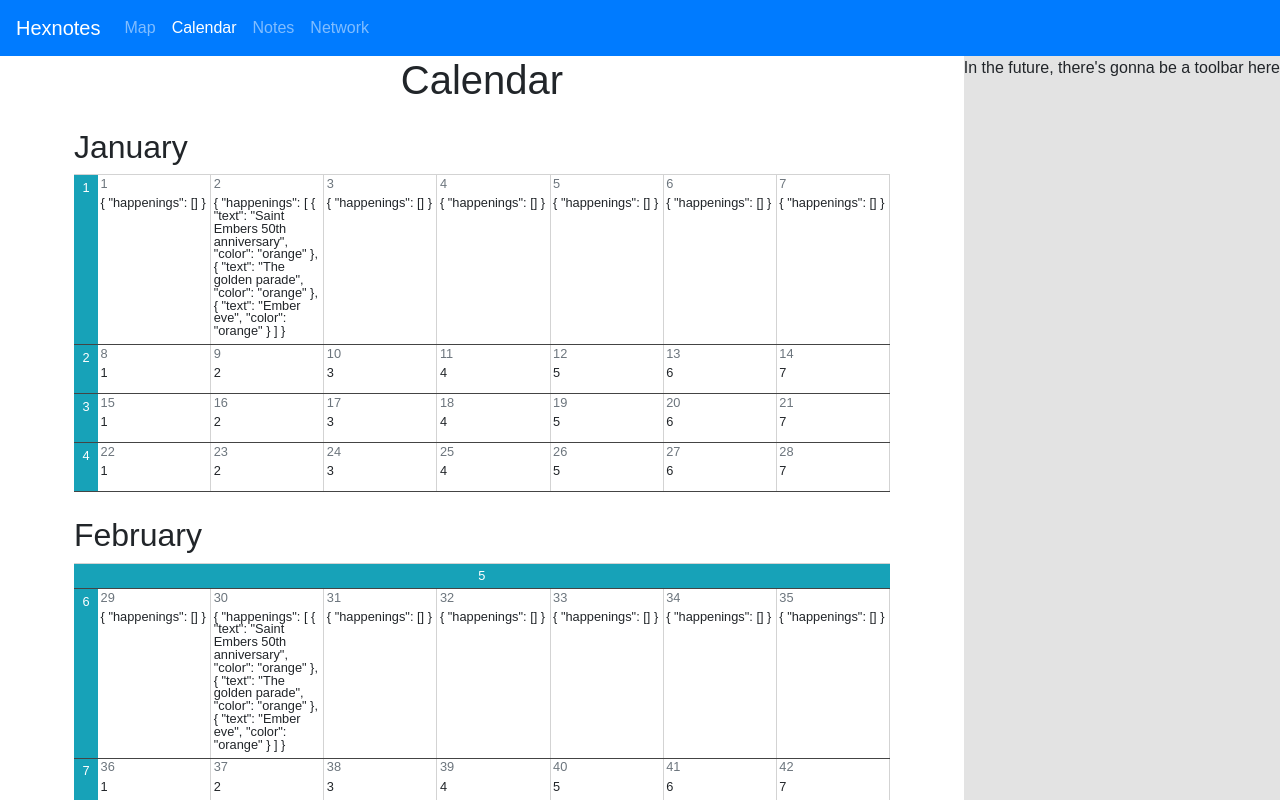
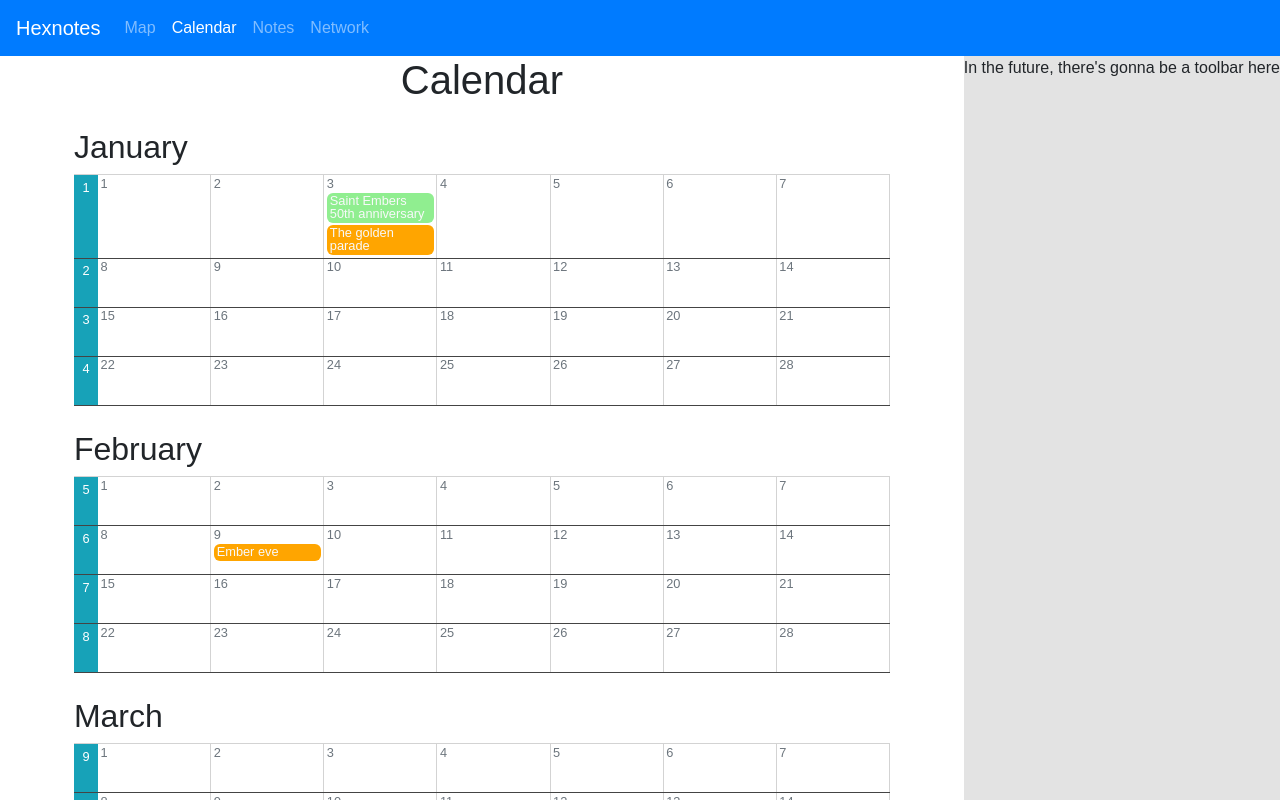
Before and after one commit to Havegum/Hexnotes, a Vue app: page /#/calendar in a window 1280 px wide. Built offline with nearby package versions, Linux system fonts and the light colour scheme; a web font is replaced by a local one.

Commit message:
Calendar progress

```diff
--- a/src/assets/sample_calendar.json
+++ b/src/assets/sample_calendar.json
@@ -36,13 +36,12 @@
               "day_count": 7,
               "days": [
                 {},
+                {},
                 {
                   "happenings": [
-                    { "text": "Saint Embers 50th anniversary", "color": "orange" },
-                    { "text": "The golden parade", "color": "orange" },
-                    { "text": "Ember eve", "color": "orange" }
+                    { "text": "Saint Embers 50th anniversary", "color": "lightgreen" },
+                    { "text": "The golden parade", "color": "orange" }
                   ] },
-                {},
                 {},
                 {},
                 {},
@@ -62,8 +61,6 @@
                 {},
                 {
                   "happenings": [
-                    { "text": "Saint Embers 50th anniversary", "color": "orange" },
-                    { "text": "The golden parade", "color": "orange" },
                     { "text": "Ember eve", "color": "orange" }
                   ] },
                 {},
--- a/src/classes/Calendar.js
+++ b/src/classes/Calendar.js
@@ -9,73 +9,78 @@ class Happening {
 }
 
 class Day {
-  name = undefined
-  happenings = []
+  // name = undefined
+  // happenings = []
 
   constructor (options) {
-    if (options.happenings) {
-      this.happenings = options.happenings.map(h => new Happening(h))
+    if(options) {
+      if (options.happenings) {
+        this.happenings = options.happenings.map(h => new Happening(h))
+      }
+      this.name = options.name
     }
-    this.name = options.name
   }
 }
 
 class Week {
-  name = undefined
-  days = []
+  // name = undefined
+  // days = []
 
-  constructor (options) {
-    this.days.lenght = options.day_count
-    for (let i = 0; options.days && i < options.days.length; i++) {
-      this.days[i] = new Day(options.days[i])
+  constructor (options, stdD) {
+    this.days = Array(options ? options.day_count || stdD : stdD)
+    for (let i = 0; i < this.days.length; i++) {
+      this.days[i] = new Day(options && options.days ? options.days[i] || null : null)
     }
-    this.name = options.name
+    if(options) this.name = options.name
   }
 }
 
 class Month {
-  name = undefined
-  weeks = []
+  // name = undefined
+  // weeks = []
 
-  constructor (options) {
-    this.weeks.length = options.week_count
-    for (var i = 0; i < options.weeks.length; i++) {
-      this.weeks[i] = new Week(options.weeks[i])
+  constructor (options, stdW, stdD) {
+    this.weeks = Array(options ? options.week_count || stdW : stdW)
+    for (let i = 0; i < this.weeks.length; i++) {
+      this.weeks[i] = new Week(options && options.weeks ? options.weeks[i] || null : null, stdD)
     }
-    this.name = options.month
+    if(options) this.name = options.month
   }
 }
 
 class Year {
-  year = 1
+  // year = 1
   // TODO: Should probably be a string
   //       People might want the format: "n-th of *something*"
-  months = []
 
-  constructor (options) {
-    this.months.length = options.month_count
-    for (var i = 0; i < options.months.length; i++) {
-      this.months[i] = new Month(options.months[i])
+  // months = []
+
+  constructor (options, stdM, stdW, stdD) {
+    this.months = Array(options ? options.month_count || stdM : stdM)
+    for (let i = 0; i < this.months.length; i++) {
+      this.months[i] = new Month(options.months[i], stdW, stdD)
     }
-    this.year = options.year
+    if(options) this.year = options.year
   }
 }
 
 export default class Calendar {
   years = []
 
-  standard_months = 12
-  standard_month_names = []
+  standardMonths = 12
+  standardMonthNames = []
 
-  standard_weeks = 4
-  standard_weeks_names = []
+  standardWeeks = 4
+  standardWeeksNames = []
 
-  standard_days = 7
-  standard_days_names = []
+  standardDays = 7
+  standardDaysNames = []
 
   constructor (options) {
-    this.years = options.years.map(y => new Year(y))
-    this.standard_month_names = options.month_names
-    this.standard_day_names = options.day_names
+    this.standardMonthNames = options.month_names
+    this.standardDayNames = options.day_names
+
+    this.years = options.years.map(y => new Year(y, this.standardMonths, this.standardWeeks, this.standardDays))
+    //this.years = options.years.map(y => new Year(y, this.standardMonths, this.standardWeeks, this.standardDays))
   }
 }
--- a/src/components/Day.vue
+++ b/src/components/Day.vue
@@ -1,14 +1,10 @@
 <template>
   <div class="day">
     <p class="label">{{ dotm /*+ w*(week && week.days ? week.days.length : cal.standard_days) */}}</p>
-    <p>{{ day }}</p>
-    <!--
-    <div v-if="day && day.happenings">
-      <div v-for="happening in day.happenings">
-        <p class="bg-primary text-light pill" v-bind:style="{ backgroundColor: happening.color+'  !important' }">{{ happening.text }}</p>
-      </div>
+
+    <div v-if="day.happenings" v-for="happening in day.happenings">
+      <p class="bg-primary text-light pill" v-bind:style="{ backgroundColor: happening.color+'  !important' }">{{ happening.text }}</p>
     </div>
-  -->
   </div>
 </template>
 
@@ -19,5 +15,21 @@ export default {
 }
 </script>
 
-<style lang="css">
+<style lang="scss">
+.day {
+  border-right: 1px solid lightgrey;
+  text-align: left;
+  flex-basis: 2em;
+  flex-grow: 10;
+  min-height: 3em;
+  transition: background-color 100ms;
+
+  &:hover {
+    background-color: #f0f0f0;
+  }
+  p {
+    line-height: 1em;
+    margin-bottom: .5em;
+  }
+}
 </style>
--- a/src/views/Calendar.vue
+++ b/src/views/Calendar.vue
@@ -1,17 +1,16 @@
 <template>
   <div id="calendar">
     <h1>Calendar</h1>
+    <div v-for="(month, m) in cal.years[0].months" class="month" :key="m">
+      <h2>{{ month.name || cal.standardMonthNames[m] }}</h2>
 
-    <div v-for="(month, m) in cal.years[0].months" class="month">
-      <h2>{{( month ? month.name : cal.standard_month_names[m] || 'Month ' + (m+1) )}}</h2>
-
-      <div v-for="(week, w) in month ? month.weeks : cal.standard_weeks" class="week">
+      <div v-for="(week, w) in month.weeks" class="week" :key="w">
         <div class="week-num label">
           <p v-if="week && week.name">{{ week.name }}</p>
-          <p v-else>{{ w+1 + m*(month ? month.weeks.length : cal.standard_weeks) }}</p>
+          <p v-else>{{ w+1 + m*(month ? month.weeks.length : cal.standardWeeks) }}</p>
         </div>
 
-        <Day v-for="(day, d) in month && week && week.days ? week.days : cal.standard_days"
+        <Day v-for="(day, d) in week.days /*month && week && week.days ? week.days : cal.standardDays*/"
           :key="d"
           :d="d"
           :day="day"
@@ -28,7 +27,7 @@ import Calendar from '@/classes/Calendar.js'
 let sample_calendar = require('@/assets/sample_calendar.json')
 
 export default {
-  name:'calendar',
+  name: 'calendar',
   components: {
     Day
   },
@@ -36,8 +35,7 @@ export default {
     getDay: (function () {
       let i = 1
       return n => {
-        if (n==0) i = 1
-        console.log(n);
+        if (n === 0) i = 1
         return i++
       }
     }())
@@ -49,7 +47,7 @@ export default {
 
   beforeMount: function () {
     this.cal = new Calendar(sample_calendar)
-    console.log(this.cal);
+    console.log(this.cal)
   }
 }
 </script>
@@ -102,20 +100,5 @@ export default {
       text-orientation: sideways;
       flex-grow: 1;
   }
-  .day {
-    border-right: 1px solid lightgrey;
-    text-align: left;
-    flex-basis: 2em;
-    flex-grow: 10;
-    min-height: 3em;
-
-    &:hover {
-      background-color: lightgray;
-    }
-    p {
-      line-height: 1em;
-      margin-bottom: .5em;
-    }
-  }
 }
 </style>
```
Also changed, not shown: 1 other file (tests, documents, lock files or other folders).
